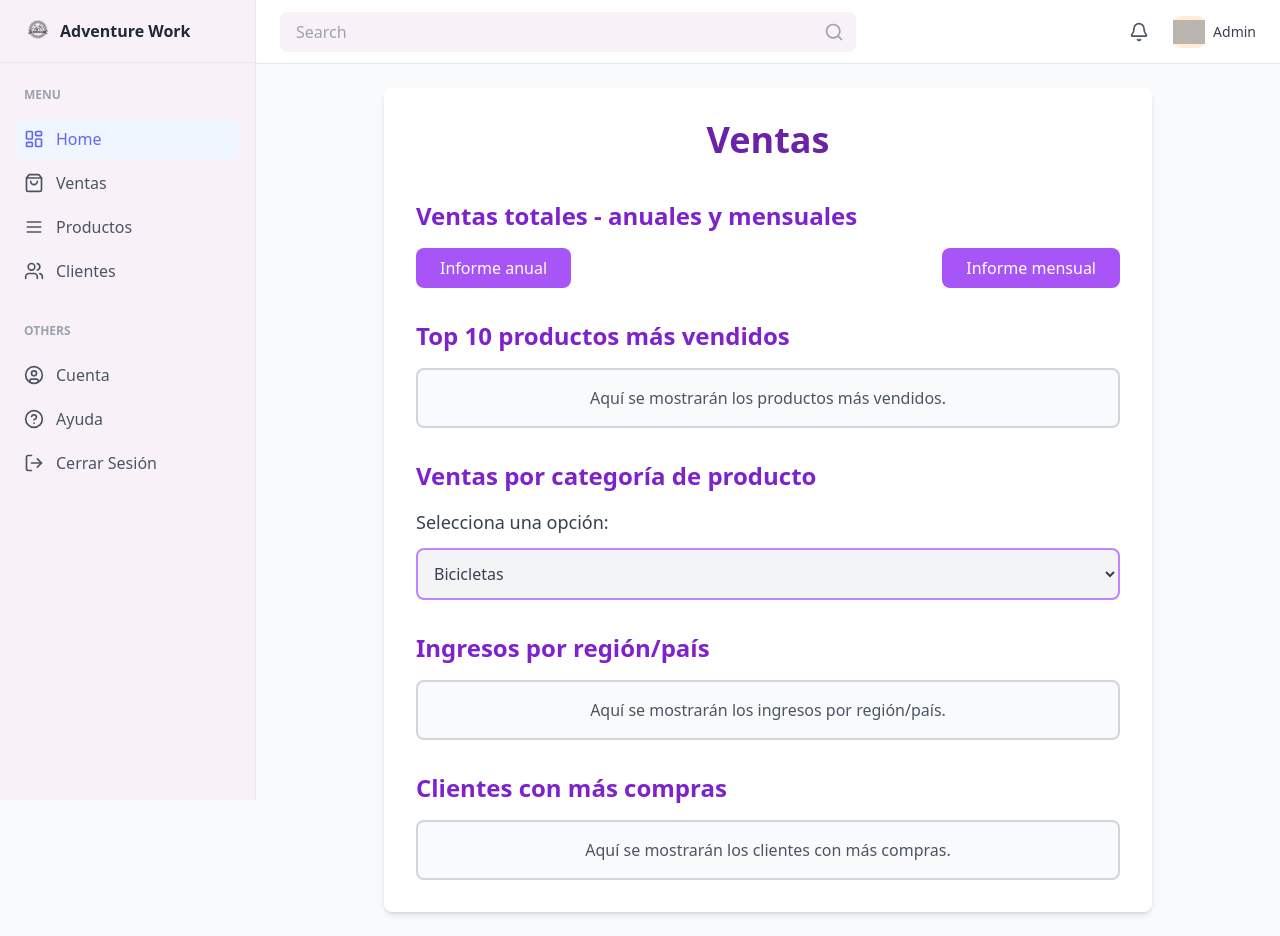
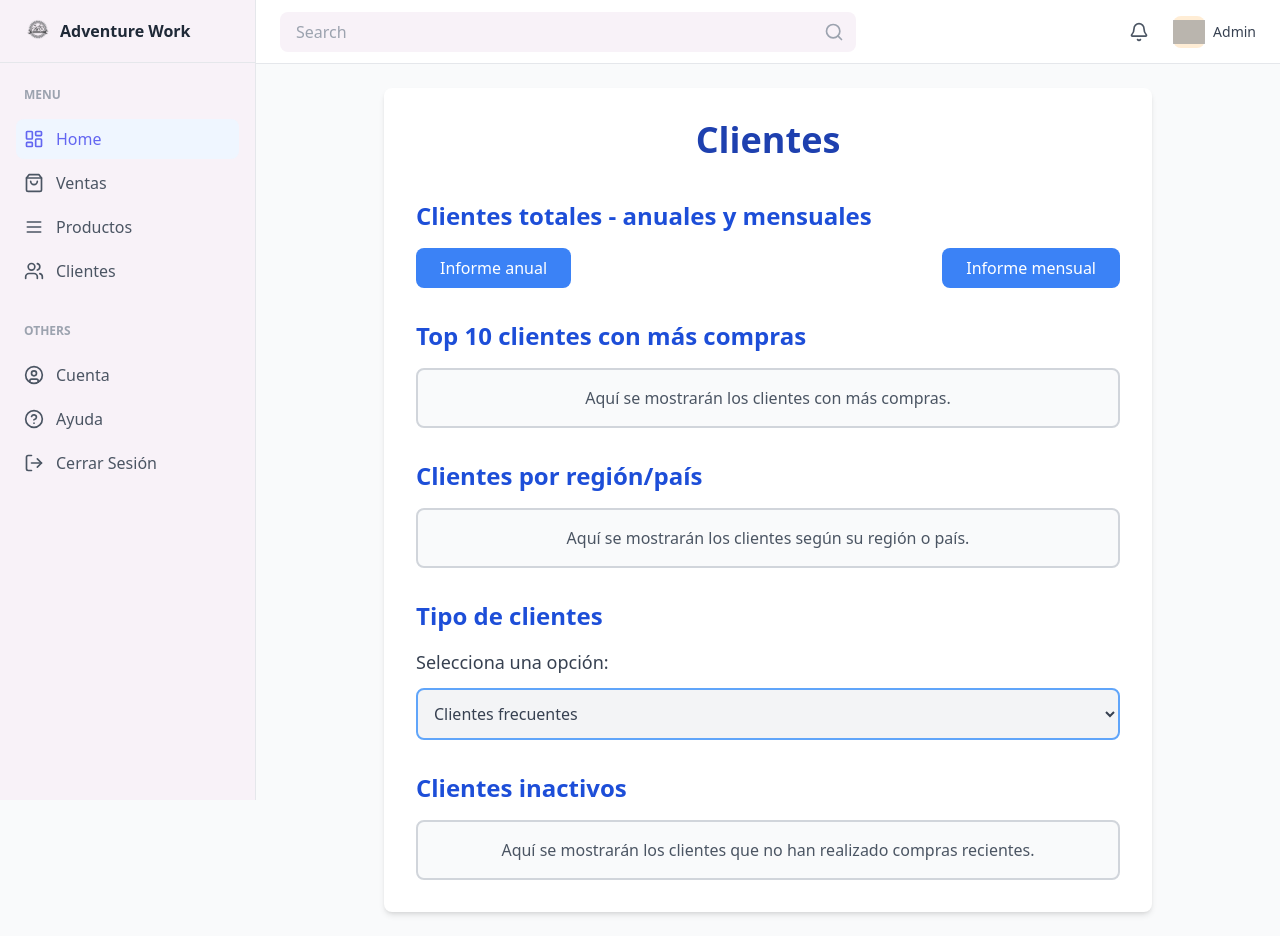
Before and after one commit to jamir2308/front_adventureworks, a Next.js app: page /dashboard/customers in a window 1280 px wide. Built offline with nearby package versions, Linux system fonts and the light colour scheme; grey boxes are pictures that could not be loaded.

Commit message:
Implementacion de pagina Cliente

```diff
--- a/app/dashboard/customers/page.tsx
+++ b/app/dashboard/customers/page.tsx
@@ -1,67 +1,62 @@
-export default function Sales() {
+export default function Clients() {
   return (
     <form className="bg-white text-gray-900 p-8 rounded-lg shadow-md max-w-3xl mx-auto">
       {/* Título principal */}
-      <h1 className="text-4xl text-purple-800 font-semibold text-center mb-10">
-        Ventas
+      <h1 className="text-4xl text-blue-800 font-semibold text-center mb-10">
+        Clientes
       </h1>
 
-      {/* Sección de ventas totales */}
+      {/* Sección de clientes totales */}
       <div className="mb-8">
-        <h2 className="text-2xl text-purple-700 font-semibold mb-4">Ventas totales - anuales y mensuales</h2>
+        <h2 className="text-2xl text-blue-700 font-semibold mb-4">Clientes totales - anuales y mensuales</h2>
         <div className="flex justify-between gap-4">
-          <button className="bg-purple-500 text-white px-6 py-2 rounded-lg hover:bg-purple-400 focus:outline-none transition-all duration-300">
+          <button className="bg-blue-500 text-white px-6 py-2 rounded-lg hover:bg-blue-400 focus:outline-none transition-all duration-300">
             Informe anual
           </button>
-          <button className="bg-purple-500 text-white px-6 py-2 rounded-lg hover:bg-purple-400 focus:outline-none transition-all duration-300">
+          <button className="bg-blue-500 text-white px-6 py-2 rounded-lg hover:bg-blue-400 focus:outline-none transition-all duration-300">
             Informe mensual
           </button>
         </div>
       </div>
 
-      {/* Top 10 productos */}
+      {/* Top 10 clientes */}
       <div className="mb-8">
-        <h2 className="text-2xl text-purple-700 font-semibold mb-4">Top 10 productos más vendidos</h2>
+        <h2 className="text-2xl text-blue-700 font-semibold mb-4">Top 10 clientes con más compras</h2>
         <div className="border-2 border-gray-300 rounded-lg p-4 bg-gray-50">
-          <p className="text-center text-gray-600">Aquí se mostrarán los productos más vendidos.</p>
+          <p className="text-center text-gray-600">Aquí se mostrarán los clientes con más compras.</p>
         </div>
       </div>
 
-      {/* Categoría de productos */}
+      {/* Clientes por región */}
       <div className="mb-8">
-        <h2 className="text-2xl text-purple-700 font-semibold mb-4">Ventas por categoría de producto</h2>
-        <label htmlFor="opciones" className="block text-lg text-gray-700 mb-3">Selecciona una opción:</label>
+        <h2 className="text-2xl text-blue-700 font-semibold mb-4">Clientes por región/país</h2>
+        <div className="border-2 border-gray-300 rounded-lg p-4 bg-gray-50">
+          <p className="text-center text-gray-600">Aquí se mostrarán los clientes según su región o país.</p>
+        </div>
+      </div>
+
+      {/* Tipo de clientes */}
+      <div className="mb-8">
+        <h2 className="text-2xl text-blue-700 font-semibold mb-4">Tipo de clientes</h2>
+        <label htmlFor="tipoClientes" className="block text-lg text-gray-700 mb-3">Selecciona una opción:</label>
         <select
-          id="opciones"
-          name="opciones"
-          className="w-full p-3 border-2 border-purple-400 rounded-lg bg-gray-100 text-gray-700 focus:outline-none focus:ring-2 focus:ring-purple-500 transition-all duration-300"
+          id="tipoClientes"
+          name="tipoClientes"
+          className="w-full p-3 border-2 border-blue-400 rounded-lg bg-gray-100 text-gray-700 focus:outline-none focus:ring-2 focus:ring-blue-500 transition-all duration-300"
         >
-          <option value="opcion1">Bicicletas</option>
-          <option value="opcion2">Accesorios para bicicletas</option>
-          <option value="opcion3">Piezas y componentes</option>
-          <option value="opcion4">Mantenimiento y cuidado</option>
-          <option value="opcion5">Ropa y calzado</option>
-          <option value="opcion6">Bicicross y BMX</option>
-          <option value="opcion7">Bicicletas para niños</option>
-          <option value="opcion8">Cicloturismo y viajes</option>
-          <option value="opcion9">Bicicletas de lujo o edición especial</option>
-          <option value="opcion10">Otros productos</option>
+          <option value="frecuentes">Clientes frecuentes</option>
+          <option value="nuevos">Clientes nuevos</option>
+          <option value="mayoristas">Clientes mayoristas</option>
+          <option value="empresas">Empresas</option>
+          <option value="otros">Otros</option>
         </select>
       </div>
 
-      {/* Ingresos por región */}
-      <div className="mb-8">
-        <h2 className="text-2xl text-purple-700 font-semibold mb-4">Ingresos por región/país</h2>
+      {/* Clientes inactivos */}
+      <div>
+        <h2 className="text-2xl text-blue-700 font-semibold mb-4">Clientes inactivos</h2>
         <div className="border-2 border-gray-300 rounded-lg p-4 bg-gray-50">
-          <p className="text-center text-gray-600">Aquí se mostrarán los ingresos por región/país.</p>
-        </div>
-      </div>
-
-      {/* Clientes con más compras */}
-      <div>
-        <h2 className="text-2xl text-purple-700 font-semibold mb-4">Clientes con más compras</h2>
-        <div className="border-2 border-gray-300 rounded-lg p-4 bg-gray-50">
-          <p className="text-center text-gray-600">Aquí se mostrarán los clientes con más compras.</p>
+          <p className="text-center text-gray-600">Aquí se mostrarán los clientes que no han realizado compras recientes.</p>
         </div>
       </div>
     </form>
```
Also changed, not shown: package.json (+4 -4 lines), 1 other file (tests, documents, lock files or other folders).
